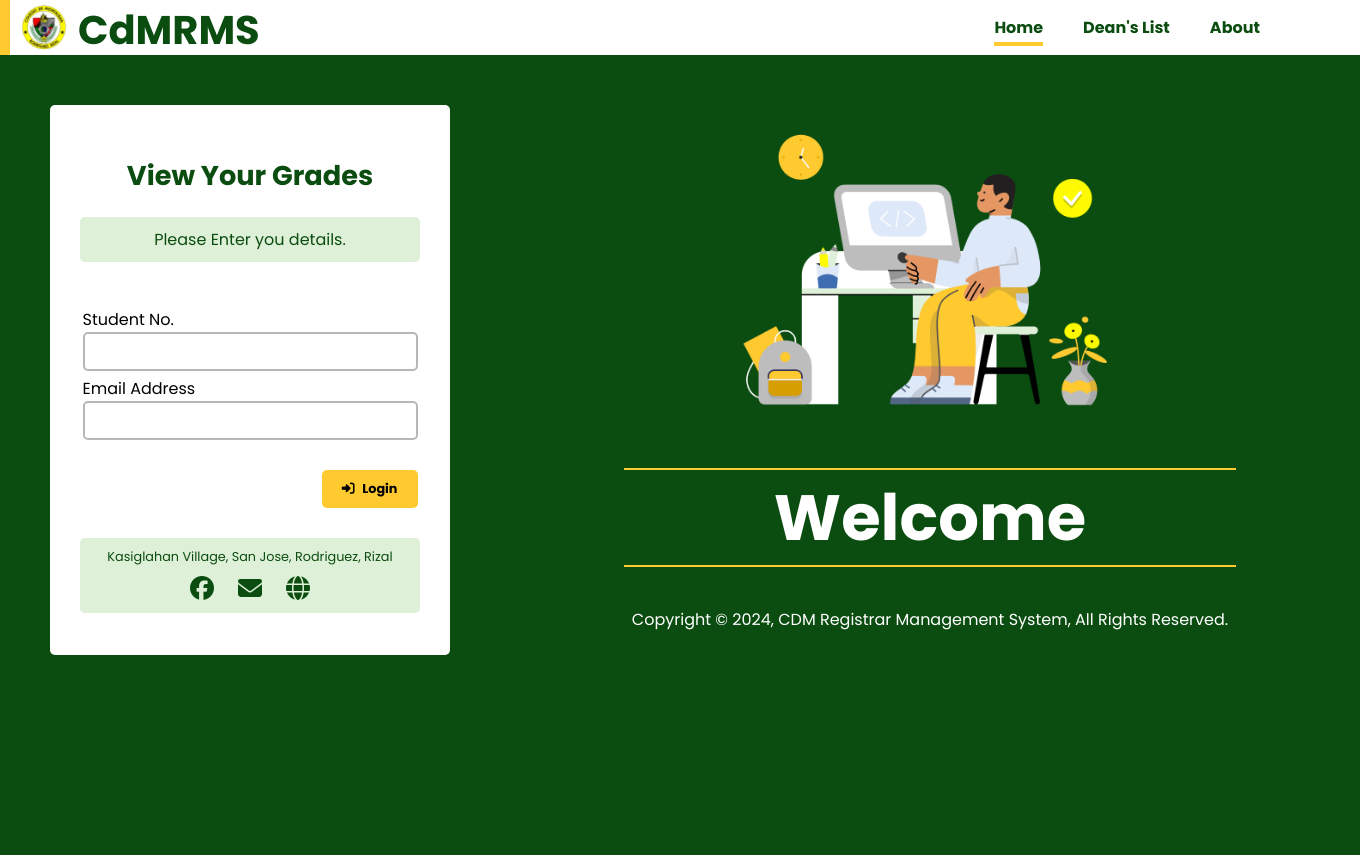
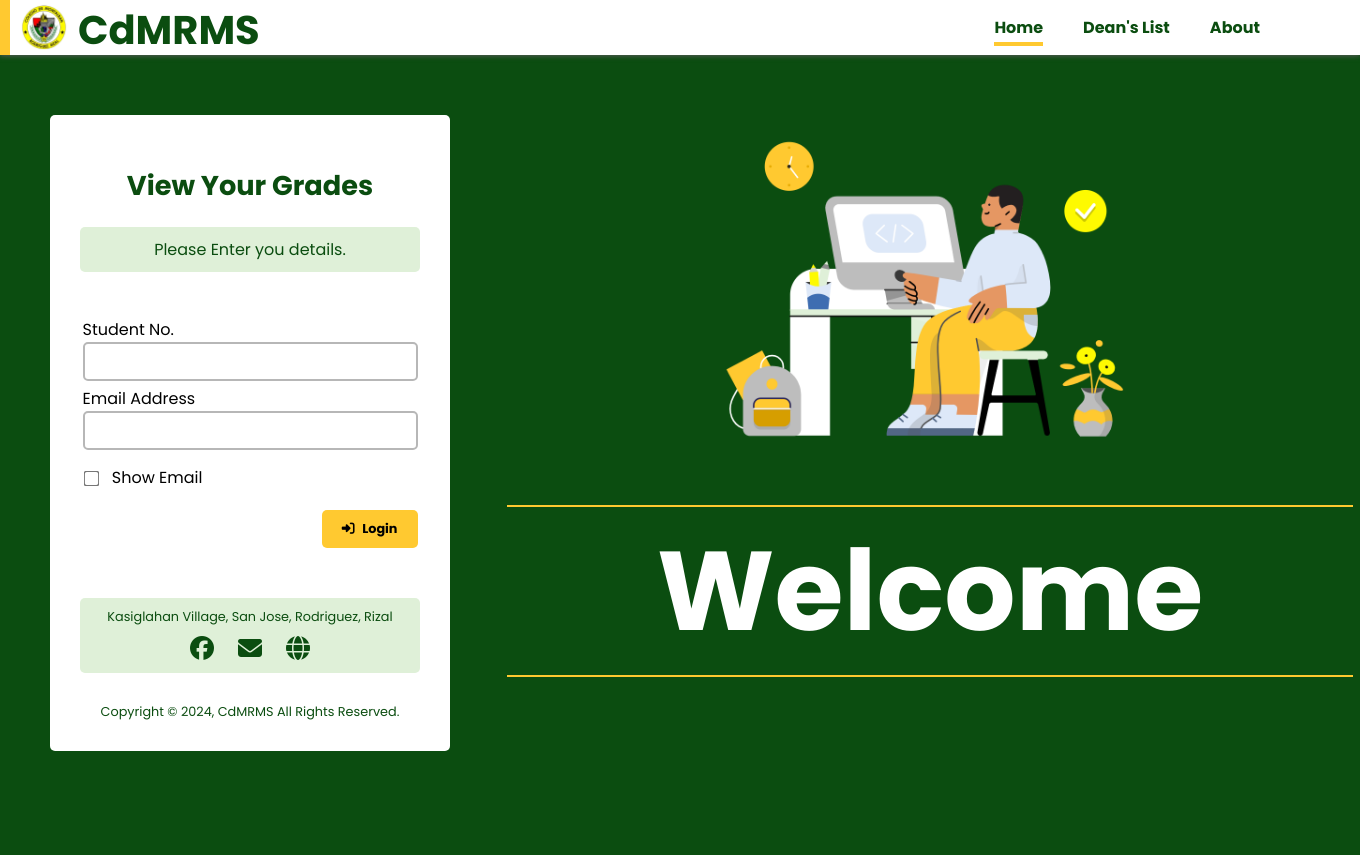
Before and after one commit to Irvin-Dev/CDMRMS_WEBAPP, a PHP site: page / in a window 1360 px wide. Run offline with PHP 8.4, Linux system fonts and the light colour scheme; some libraries are stand-ins or nearby versions.

Commit message:
CdMRMS View Grade Section

```diff
--- a/index.html
+++ b/index.html
@@ -11,7 +11,7 @@
       crossorigin="anonymous"
     ></script>
   </head>
-  <body>
+  <body id="home">
     <!-- * Navigation Bar -->
     <header>
       <nav>
@@ -26,7 +26,7 @@
         </div>
         <div class="link-container">
           <ul>
-            <li><a href="" class="active">Home</a></li>
+            <li><a href="#home" class="active">Home</a></li>
             <li><a href="">Dean's List</a></li>
             <li><a href="">About</a></li>
           </ul>
@@ -43,28 +43,34 @@
             <label for="student-no">Student No.</label>
             <input type="text" id="student-no" name="student-no" />
             <label for="email">Email Address</label>
-            <input type="email" id="email" name="email" />
+            <input type="password" id="email" name="email" />
+            <div class="show-pass-container">
+              <label for="show-pass" class="show-pass">
+                <input type="checkbox" name="show-pass" id="show-pass" /> Show
+                Email
+              </label>
+            </div>
             <button type="submit" id="submit-btn" name="submit-btn">
               <i class="fa-solid fa-right-to-bracket"></i>
               Login
             </button>
           </fieldset>
           <fieldset class="contact">
-            <address>
-              Kasiglahan Village, San Jose, Rodriguez, Rizal
-            </address>
+            <address>Kasiglahan Village, San Jose, Rodriguez, Rizal</address>
             <div class="links">
               <a href=""><i class="fa-brands fa-facebook"></i></a>
               <a href=""><i class="fa-solid fa-envelope"></i></a>
               <a href=""><i class="fa-solid fa-globe"></i></a>
             </div>
           </fieldset>
+          <p class="copyright">
+            Copyright &copy; 2024, CdMRMS All Rights Reserved.
+          </p>
         </form>
       </div>
       <div class="background-container">
-        <img src="./img/Student.png" alt="" class="student-bg">
+        <img src="./img/Student.png" alt="" class="student-bg" />
         <p class="welcome">Welcome</p>
-        <p class="copyright">Copyright &copy; 2024, CDM Registrar Management System, All Rights Reserved.</p>
       </div>
     </main>
   </body>
--- a/styles.css
+++ b/styles.css
@@ -17,10 +17,16 @@
   margin: 0;
   padding: 0;
   box-sizing: border-box;
+  scroll-behavior: smooth;
 }
 
 .html {
-  font-size: 63.5%;
+  font-size: 62.5%;
+
+}
+
+body {
+  padding-top: 55px;
 }
 /* * Navigation Bar */
 nav {
@@ -30,6 +36,9 @@ nav {
   box-shadow: 0 1px 5px var(--shadow);
   border-left: 10px solid var(--secondary);
   background-color: white;
+  position: fixed;
+  top: 0;
+  left: 0;
 }
 
 .logo-container,
@@ -91,12 +100,12 @@ main {
   width: 30%;
   min-width: 500px;
   height: 100%;
-  padding: 50px 0;
+  padding: 60px 0;
 }
 
 form {
   width: 400px;
-  height: 550px;
+  min-height: 600px;
   margin: 0 auto;
   border-radius: 5px;
   background-color: white;
@@ -132,7 +141,7 @@ label {
   font: normal 1rem var(--poppins);
 }
 
-input {
+.input-field > input {
   width: 100%;
   padding: 10px;
   border: 2px solid var(--whitesmoke);
@@ -145,9 +154,28 @@ input:focus {
   outline: none;
 }
 
+.show-pass-container {
+  width: 100%;
+}
+
+.show-pass-label {
+  display: block;
+}
+
+input[type="checkbox"] {
+  vertical-align: middle;
+  transform: scale(1.2);
+  margin-left: 2px;
+  margin-right: 10px;
+}
+
+.show-pass {
+  margin-top: 15px;
+}
+
 #submit-btn {
   float: right;
-  margin: 30px 0;
+  margin: 20px 0 50px;
   border: none;
   border-radius: 5px;
   padding: 10px 20px;
@@ -189,6 +217,14 @@ address {
   color: var(--primary);
 }
 
+.copyright {
+  text-align: center;
+  font: normal 0.8rem var(--poppins);
+
+  padding: 30px 0;
+  color: var(--primary);
+}
+
 .background-container {
   width: 70%;
   display: flex;
@@ -199,22 +235,15 @@ address {
 .student-bg {
   display: block;
   margin: 0 auto;
-  width: 550px;
+  width: 600px;
 }
 
 .welcome {
-  font: bold 4rem var(--poppins);
+  font: bold 7rem var(--poppins);
   color: white;
   padding: 0 150px;
   border-top: 2px solid var(--secondary);
   border-bottom: 2px solid var(--secondary);
-}
-
-.copyright {
-  font: normal 1rem var(--poppins);
-  margin-top: 20px;
-  padding: 20px;
-  color: white;
 }
 
 /* Extra small devices (phones, 600px and down) */
```
